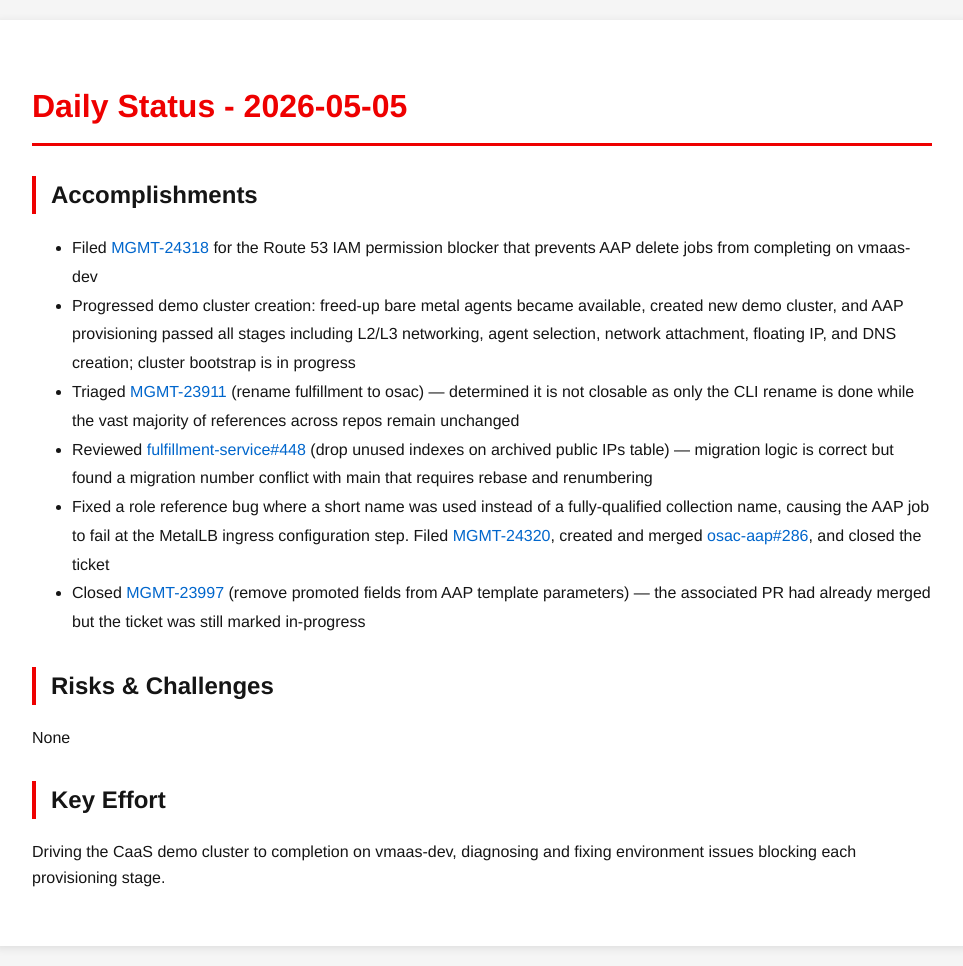
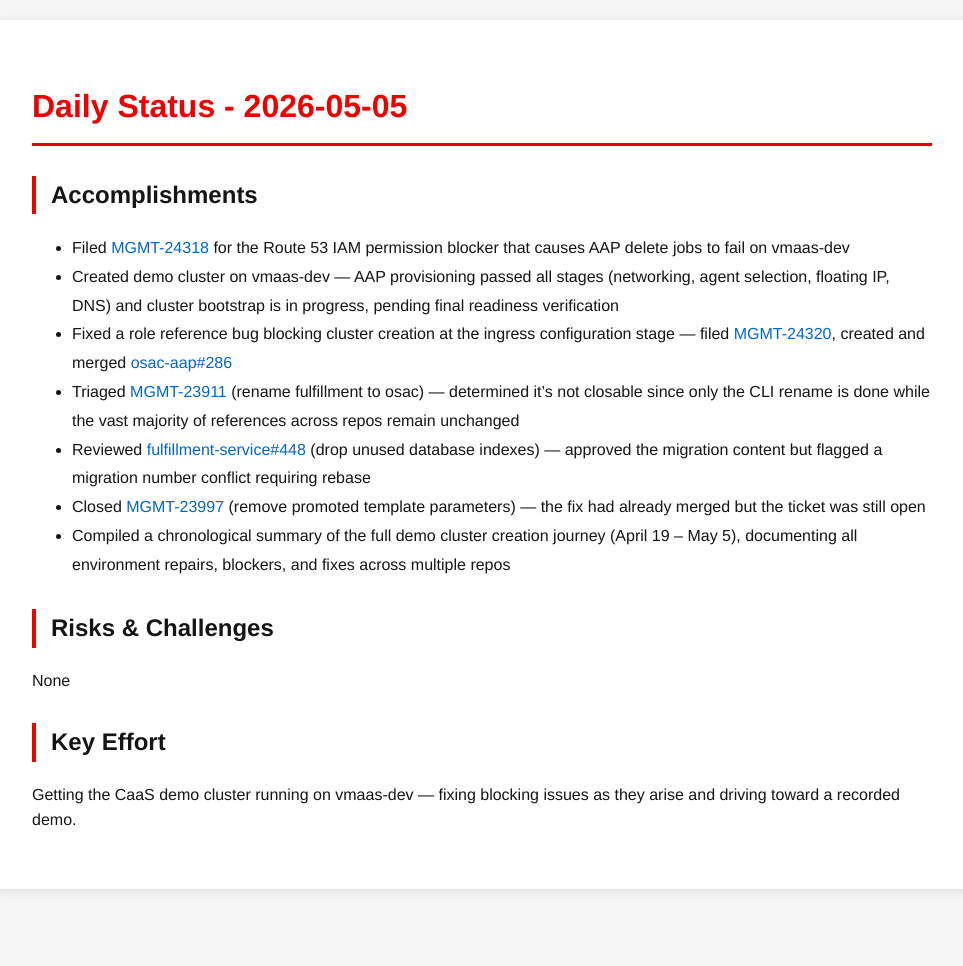
Before and after one commit to tzvatot/daily-status, a Jekyll site: the page built from 2026-05-05.md, in a window 1280 px wide. Shown: the whole page, without its empty margins (158-1121 px from the left). Built offline with Jekyll 4.4.1, drawn with Linux system fonts in a browser that asks for light colours; after the commit the page ends 909 px from its top, so only the background shows below that.

Commit message:
Daily status update - 2026-05-05

```diff
--- a/2026-05-05.md
+++ b/2026-05-05.md
@@ -7,15 +7,16 @@ date: 2026-05-05
 # Daily Status - 2026-05-05
 
 ## Accomplishments
-- Filed [MGMT-24318](https://issues.redhat.com/browse/MGMT-24318) for the Route 53 IAM permission blocker that prevents AAP delete jobs from completing on vmaas-dev
-- Progressed demo cluster creation: freed-up bare metal agents became available, created new demo cluster, and AAP provisioning passed all stages including L2/L3 networking, agent selection, network attachment, floating IP, and DNS creation; cluster bootstrap is in progress
-- Triaged [MGMT-23911](https://issues.redhat.com/browse/MGMT-23911) (rename fulfillment to osac) — determined it is not closable as only the CLI rename is done while the vast majority of references across repos remain unchanged
-- Reviewed [fulfillment-service#448](https://github.com/osac-project/fulfillment-service/pull/448) (drop unused indexes on archived public IPs table) — migration logic is correct but found a migration number conflict with main that requires rebase and renumbering
-- Fixed a role reference bug where a short name was used instead of a fully-qualified collection name, causing the AAP job to fail at the MetalLB ingress configuration step. Filed [MGMT-24320](https://issues.redhat.com/browse/MGMT-24320), created and merged [osac-aap#286](https://github.com/osac-project/osac-aap/pull/286), and closed the ticket
-- Closed [MGMT-23997](https://issues.redhat.com/browse/MGMT-23997) (remove promoted fields from AAP template parameters) — the associated PR had already merged but the ticket was still marked in-progress
+- Filed [MGMT-24318](https://issues.redhat.com/browse/MGMT-24318) for the Route 53 IAM permission blocker that causes AAP delete jobs to fail on vmaas-dev
+- Created demo cluster on vmaas-dev — AAP provisioning passed all stages (networking, agent selection, floating IP, DNS) and cluster bootstrap is in progress, pending final readiness verification
+- Fixed a role reference bug blocking cluster creation at the ingress configuration stage — filed [MGMT-24320](https://issues.redhat.com/browse/MGMT-24320), created and merged [osac-aap#286](https://github.com/osac-project/osac-aap/pull/286)
+- Triaged [MGMT-23911](https://issues.redhat.com/browse/MGMT-23911) (rename fulfillment to osac) — determined it's not closable since only the CLI rename is done while the vast majority of references across repos remain unchanged
+- Reviewed [fulfillment-service#448](https://github.com/osac-project/fulfillment-service/pull/448) (drop unused database indexes) — approved the migration content but flagged a migration number conflict requiring rebase
+- Closed [MGMT-23997](https://issues.redhat.com/browse/MGMT-23997) (remove promoted template parameters) — the fix had already merged but the ticket was still open
+- Compiled a chronological summary of the full demo cluster creation journey (April 19 – May 5), documenting all environment repairs, blockers, and fixes across multiple repos
 
 ## Risks & Challenges
 None
 
 ## Key Effort
-Driving the CaaS demo cluster to completion on vmaas-dev, diagnosing and fixing environment issues blocking each provisioning stage.
+Getting the CaaS demo cluster running on vmaas-dev — fixing blocking issues as they arise and driving toward a recorded demo.
```
